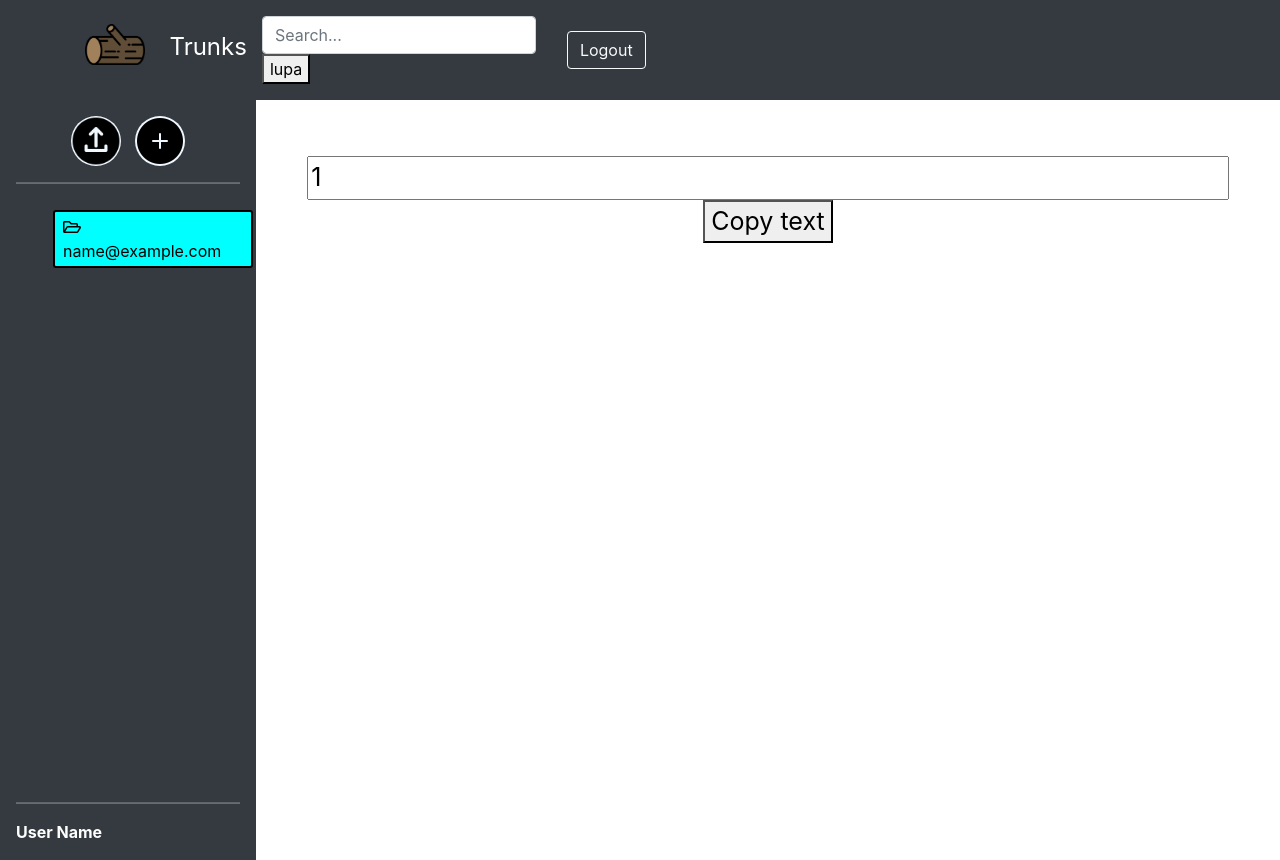
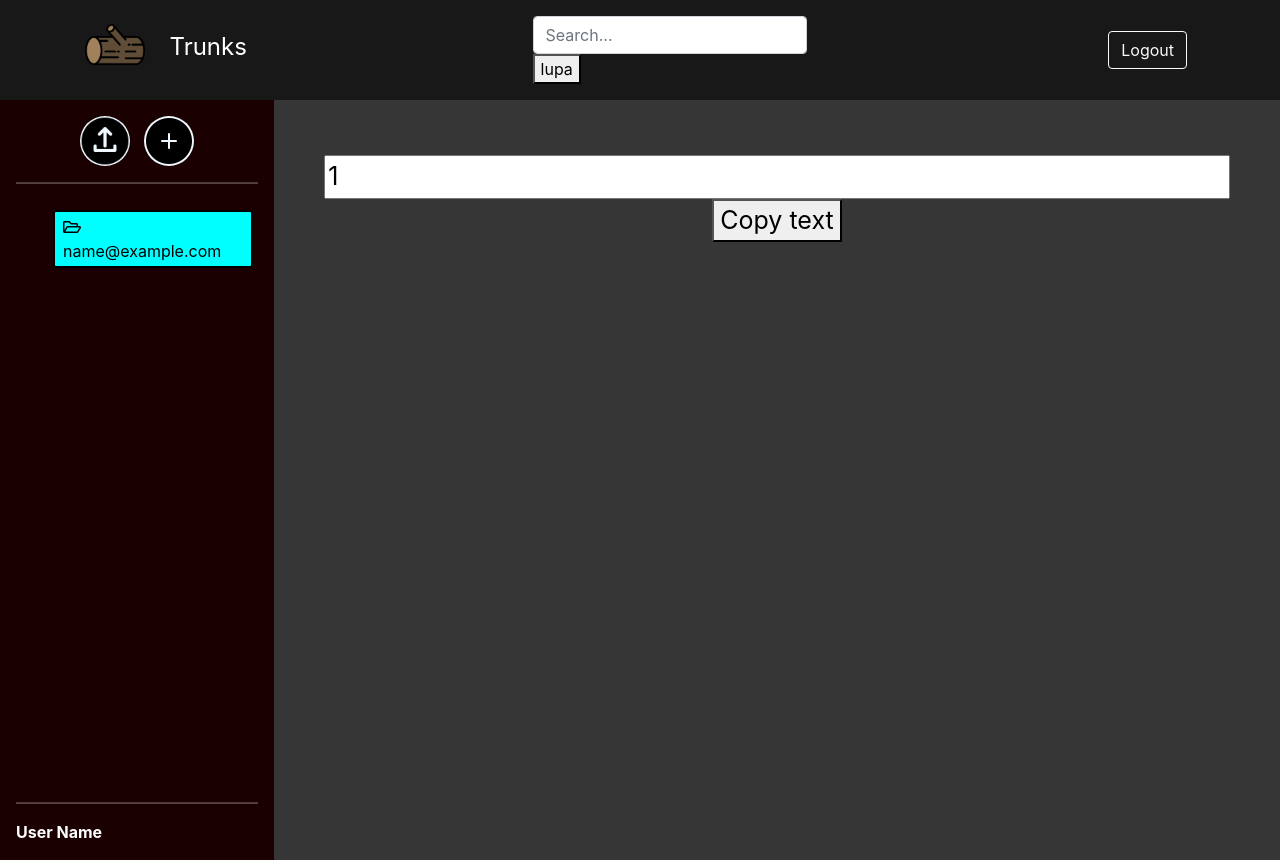
Before and after one commit to rengi46/Trunk, a PHP site: page /index2.php?carpeta=1 in a window 1280 px wide. Run offline with PHP 8.4, Linux system fonts and the light colour scheme; the visitor is signed in with stand-in values (Sample User, id 1); data that the repository does not hold is empty; some libraries are stand-ins or nearby versions.

Commit message:
retoques css

```diff
--- a/src/assets/css/style.css
+++ b/src/assets/css/style.css
@@ -134,8 +134,14 @@
     justify-content: space-between !important;
 }
 
-.SidebarPequeño {
-    width: 20% !important;
+.negroHeader{
+    background-color: rgb(24, 24, 24) !important;
+}
+.negroLateral{
+    background-color: rgb(26, 0, 0) !important;
+}
+.negroContenido{
+    background-color: rgb(54, 54, 54) !important;
 }
 
 .SidebarGrande {
--- a/src/assets/index2.php
+++ b/src/assets/index2.php
@@ -28,9 +28,9 @@ $direcion=$_GET["carpeta"];
 </head>
 
 <body>
-  <header class="p-3 bg-dark text-white ">
+  <header class="p-3 negroHeader text-white ">
     <div class="container">
-      <div class="d-flex flex-wrap align-items-center justify-content-center justify-content-lg-start  headTrunk">
+      <div class="d-flex flex-wrap align-items-center justify-content-space-between   headTrunk">
         <div>
 
           <img class="iconTrunk" src="./img/icono trrunk.png" alt="">
@@ -52,7 +52,7 @@ $direcion=$_GET["carpeta"];
     </div>
   </header>
   <div class="pagina" style="height:95vh">
-    <div class="d-flex flex-column flex-shrink-0 p-3 text-white bg-dark SidebarPequeño">
+    <div class="d-flex flex-column flex-shrink-0 p-3 text-white negroLateral">
       <!-- <a href="" class="d-flex align-items-center mb-3 mb-md-0 me-md-auto text-white text-decoration-none"> -->
       <div class="align ">
         <div>
@@ -82,7 +82,7 @@ $direcion=$_GET["carpeta"];
         </a>
       </div>
     </div>
-    <div class="contenedor">
+    <div class="contenedor negroContenido">
     <div class="container-title">
         <input class='' style='width:100%' value='<?=$direcion?>'></input><button onclick="myFunction()">Copy text</button>
       </div>
```
